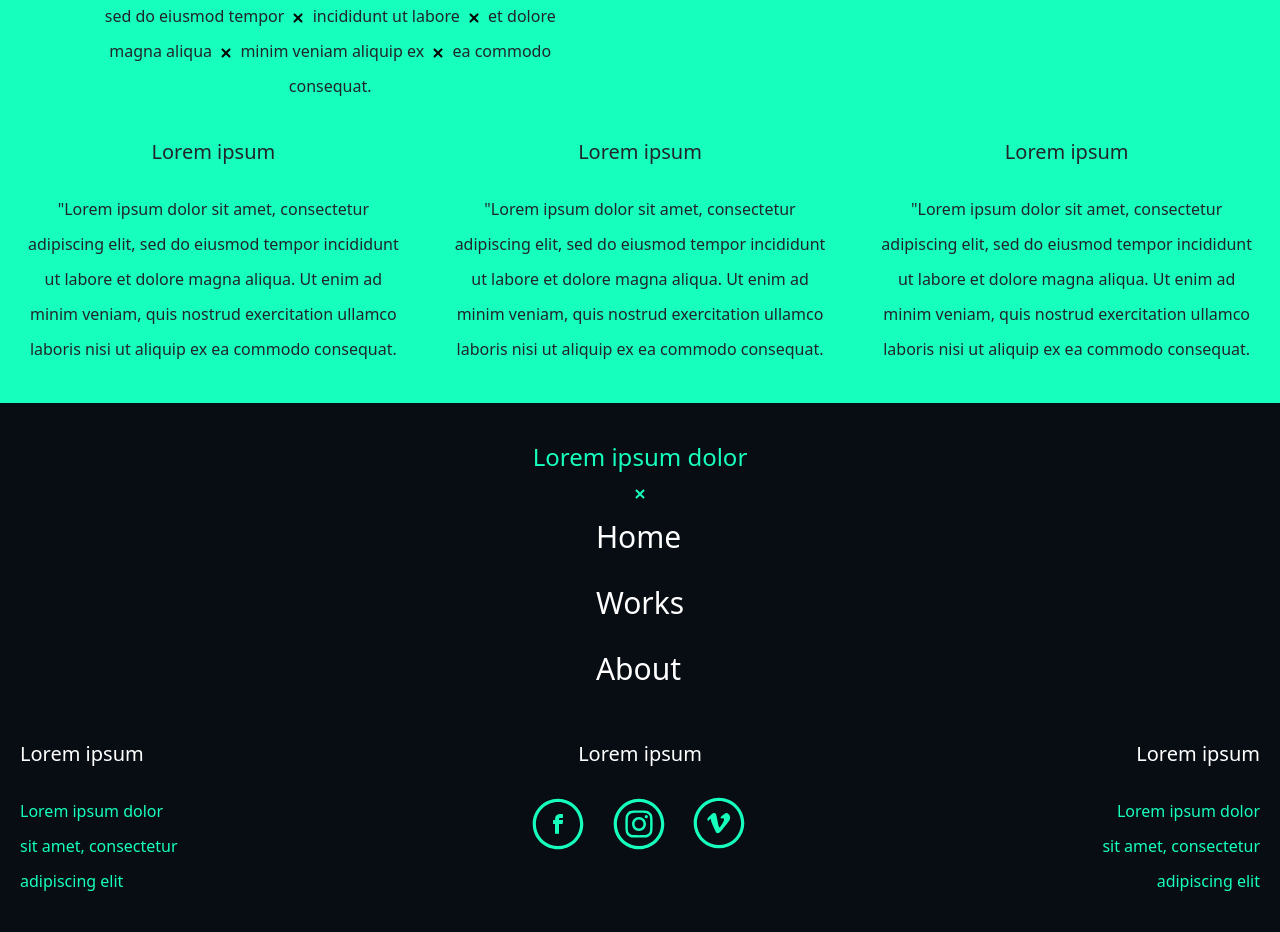
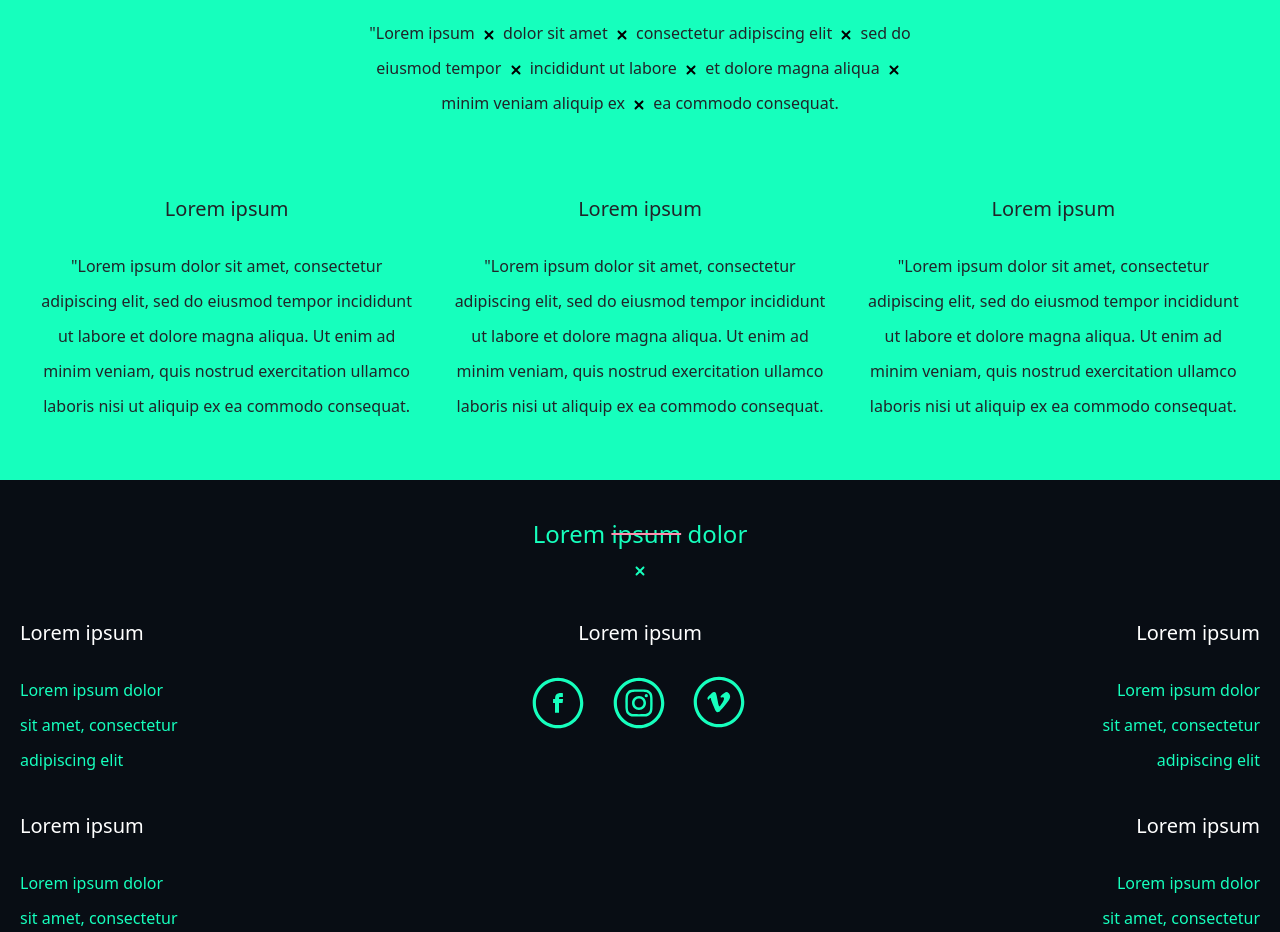
Before and after one commit to Maicolt401/202204-W1CHWE-maicol-torres-albert-sagol, a website: page about.html in a window 1280 px wide. Shown: the part 188-1120 px from the top of the page. Drawn offline with nearby package versions, Linux system fonts and the light colour scheme; files that its build step writes are made by us from their sources.

Commit message:
added line through decorations and media queries on mobile nav

```diff
--- a/about.html
+++ b/about.html
@@ -217,7 +217,11 @@
     </section>
 
     <section class="container__navigation--mobile">
-      <h4>Lorem ipsum dolor</h4>
+      <h4>
+        Lorem
+        <span>ipsum</span>
+        dolor
+      </h4>
       <i>
         <svg
           version="1.1"
@@ -238,11 +242,11 @@
           />
         </svg>
       </i>
-      <nav>
+      <nav class="list__navigation--mobile">
         <ul>
           <li><a href="index.html">Home</a></li>
           <li><a href="works.html">Works</a></li>
-          <li><a href="about.html">About</a></li>
+          <li><a class="actual-page" href="about.html">About</a></li>
         </ul>
       </nav>
     </section>
--- a/sass/sass.scss
+++ b/sass/sass.scss
@@ -121,7 +121,7 @@ header {
 
 .about-main__text--upper {
   align-content: center;
-
+  padding: 20px;
   & h5 {
     text-align: center;
   }
@@ -136,6 +136,7 @@ header {
   align-content: center;
   flex-direction: column;
   display: flex;
+  padding: 20px;
   & h5 {
     text-align: center;
   }
@@ -148,10 +149,12 @@ header {
 @media (min-width: 600px) {
   .about-main__text--upper {
     display: flex;
-    max-width: 600px;
-    align-items: center;
+    flex-direction: column;
+    width: 100vw;
+
     & article {
-      display: flex;
+      max-width: 600px;
+      align-self: center;
       align-content: center;
     }
   }
@@ -170,6 +173,10 @@ section.container__navigation--mobile {
   & h4 {
     color: var(--green);
     text-align: center;
+    & span {
+      text-decoration: line-through;
+      text-decoration-color: var(--pink);
+    }
   }
   & i {
     fill: var(--green);
@@ -186,8 +193,19 @@ section.container__navigation--mobile {
           font-size: 30px;
           color: var(--white);
           text-decoration: none;
+          &.actual-page {
+            color: var(--pink);
+            text-decoration: line-through;
+          }
         }
       }
+    }
+  }
+}
+@media (min-width: 600px) {
+  section.container__navigation--mobile {
+    & nav {
+      display: none;
     }
   }
 }
```
